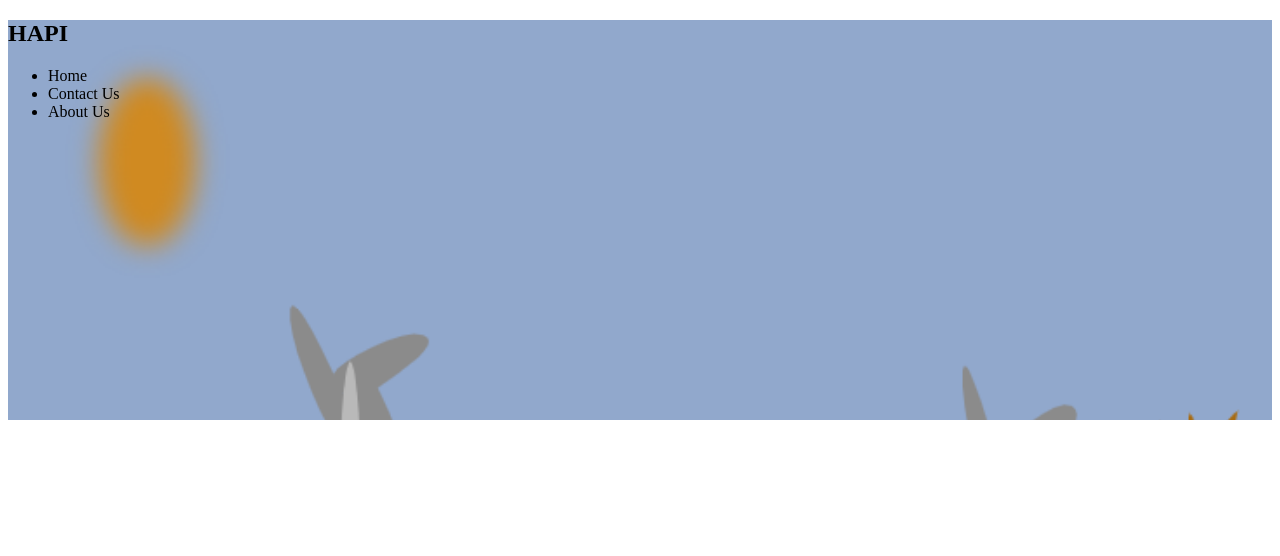
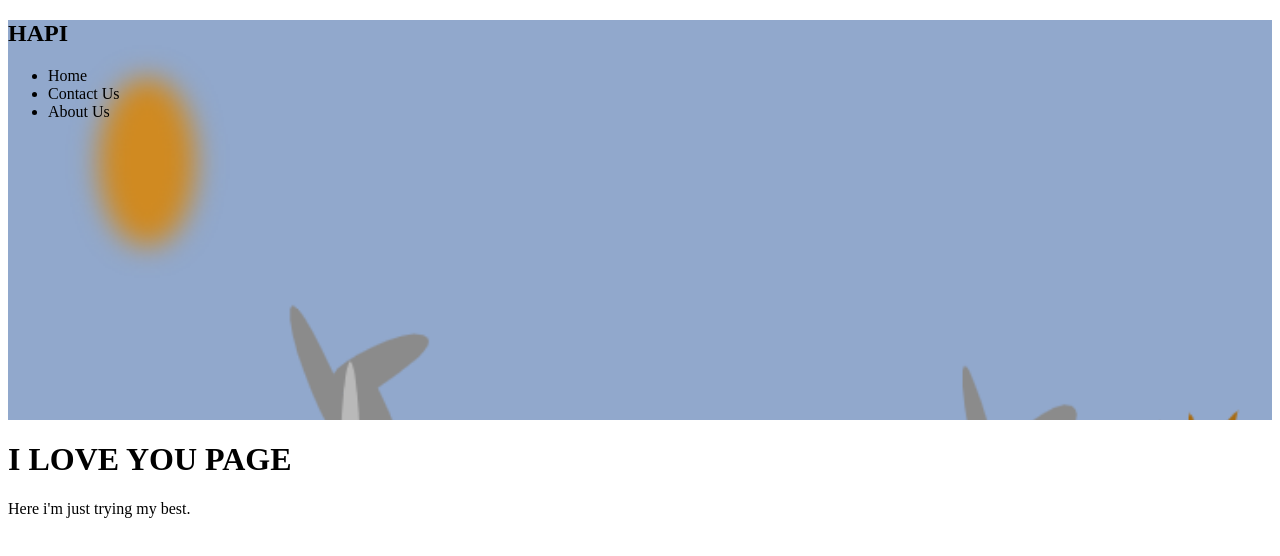
Before and after one commit to Godwin001/Team-view, a plain HTML site: page index.html in a window 1280 px wide. Drawn offline with Linux system fonts and the light colour scheme.

Commit message:
this is my first new branch commit

```diff
--- a/index.html
+++ b/index.html
@@ -17,5 +17,11 @@
             </ul>
         </nav>
     </header>
+    <main>
+       <div>
+        <h1>I LOVE YOU PAGE</h1>
+        <p> Here i'm just trying my best.</p>
+       </div>
+    </main>
 </body>
 </html>
```
Also changed, not shown: about.html (added).
